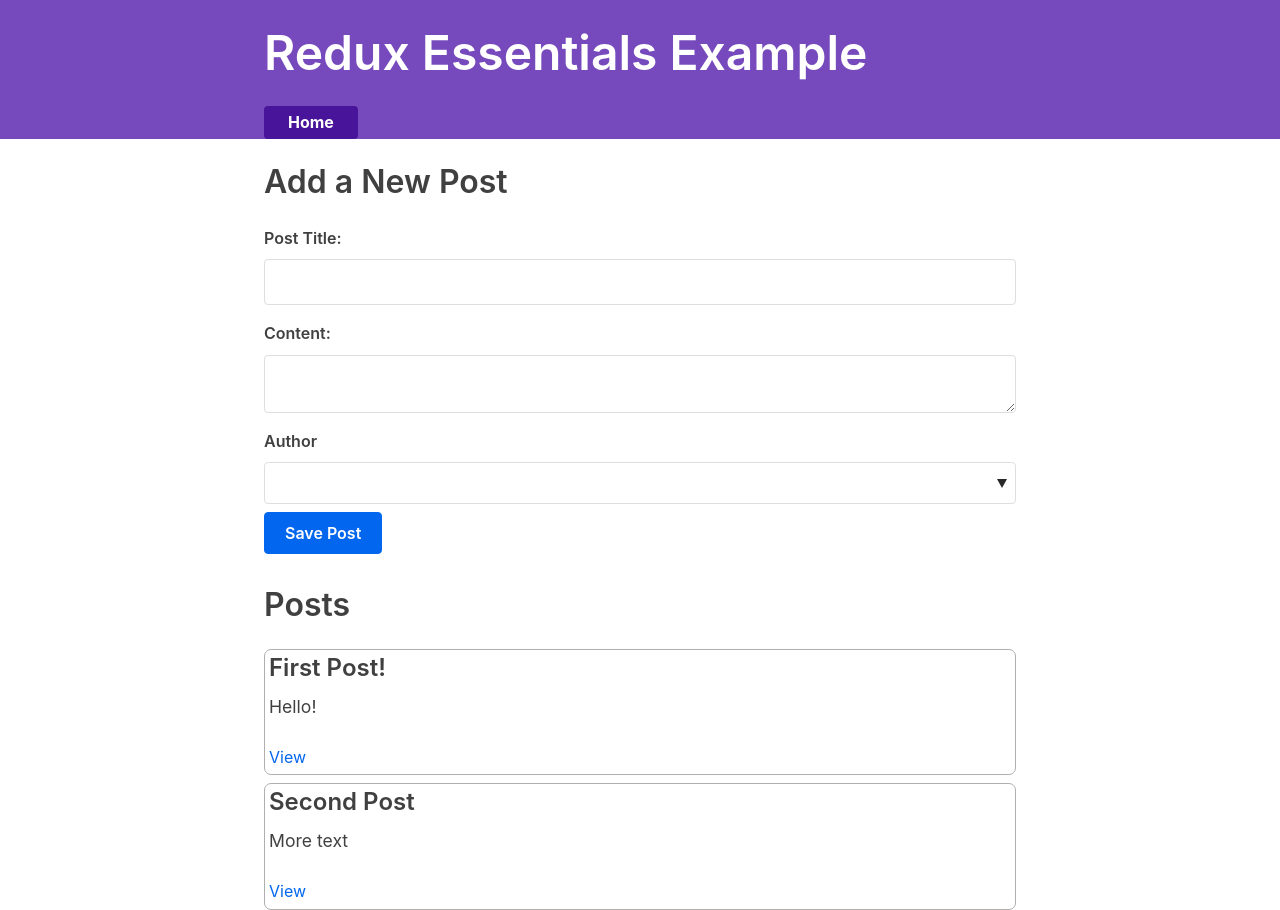
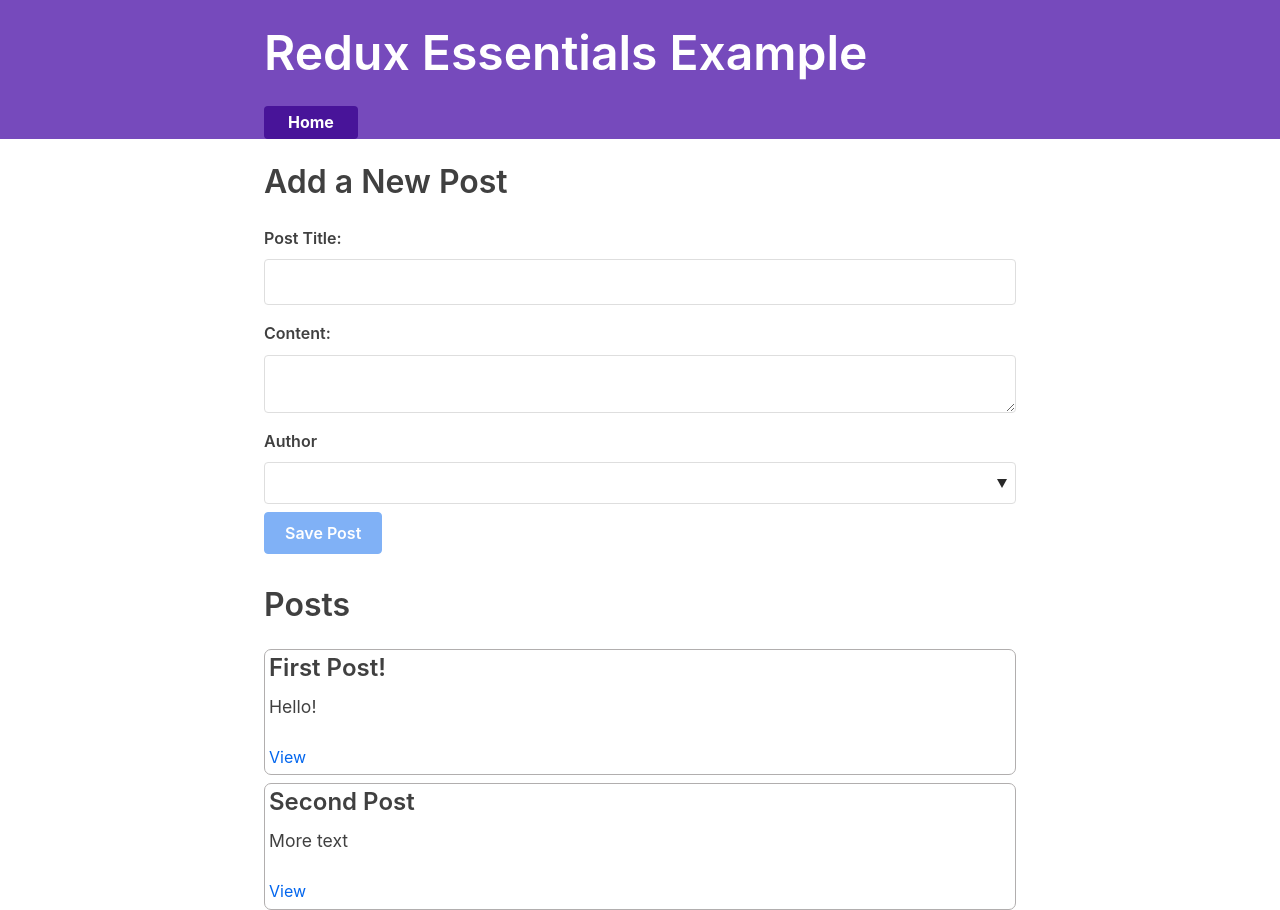
Before and after one commit to tian142/redux-essentials-checkpoint-1-singlepost-edit-payload-adding-users-2, a React (Create React App) app: page / in a window 1280 px wide. Built offline with nearby package versions, Linux system fonts and the light colour scheme; what miragejs, txtgen would draw is missing.

Commit message:
completed simple submission validation

```diff
--- a/src/features/posts/AddPostForm.js
+++ b/src/features/posts/AddPostForm.js
@@ -22,7 +22,9 @@
     </option>
   ))
 
-  const onSavePostClicked = () => dispatch(postAdded(title, content))
+  const onSavePostClicked = () => dispatch(postAdded(title, content, author))
+
+  const canSubmit = Boolean(title) && Boolean(content) && Boolean(author)
 
   return (
     <section>
@@ -48,7 +50,7 @@
           <option value=""></option>
           {mapUsersSelection}
         </select>
-        <button type="button" onClick={onSavePostClicked}>
+        <button type="button" disabled={!canSubmit} onClick={onSavePostClicked}>
           Save Post
         </button>
       </form>
```
